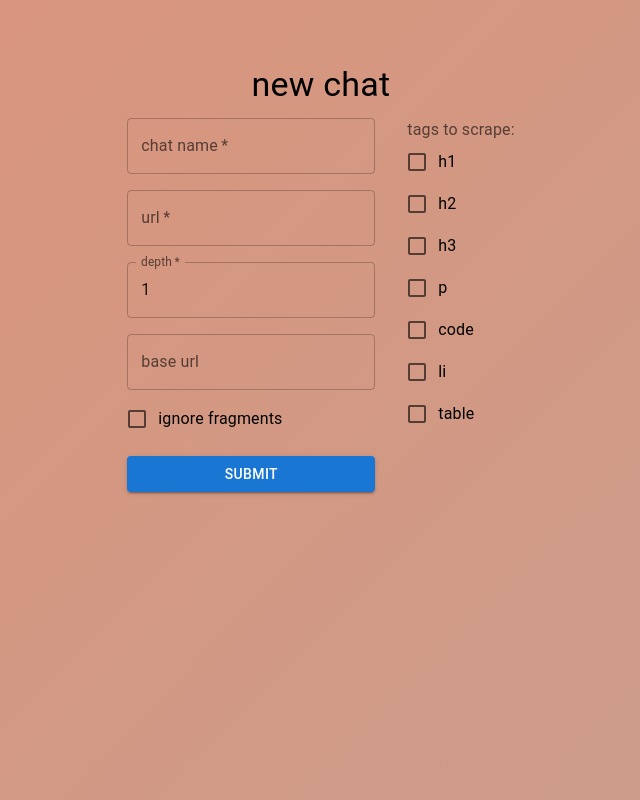
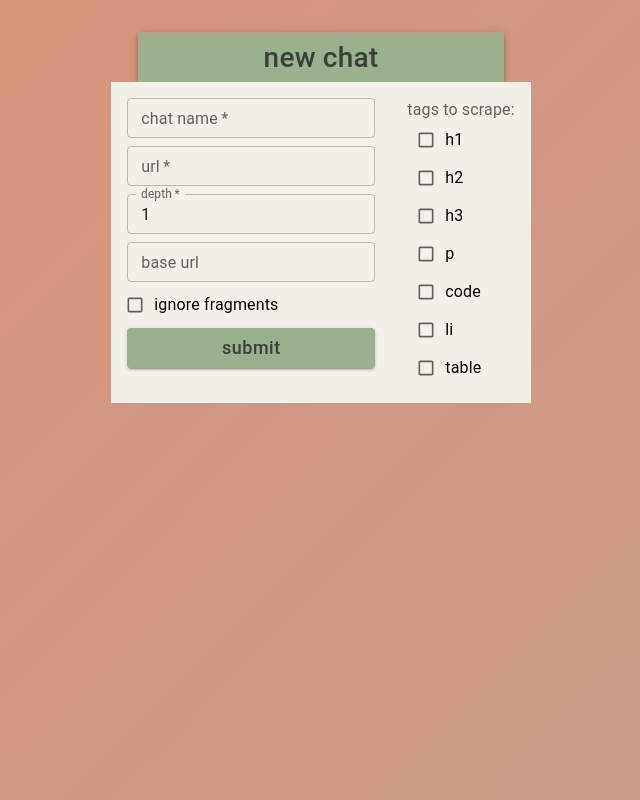
Before and after one commit to tfsingh/mirage, a React (Vite) app: page / in a window 1280 px wide. Both pictures are taken after a click on the button 1172 px from the left and 64 px from the top of the page. Shown: the whole page, without its empty margins (319-959 px from the left). Built offline with nearby package versions, Linux system fonts and the light colour scheme.

Commit message:
Fixed spacing issues, implemented config background

```diff
--- a/src/Config.tsx
+++ b/src/Config.tsx
@@ -1,6 +1,6 @@
 import React, { useState } from 'react';
 import axios from 'axios';
-import { Button, TextField, Checkbox, FormControlLabel, FormGroup, Typography, Box, FormControl, FormLabel, Tooltip } from '@mui/material';
+import { AppBar, Button, TextField, Checkbox, FormControlLabel, FormGroup, Typography, Box, FormControl, FormLabel, Tooltip, Container } from '@mui/material';
 import './App.css';
 
 
@@ -10,7 +10,7 @@ const Config = () => {
     const [selectedTags, setSelectedTags] = useState<string[]>([]);
     const [baseUrl, setBaseUrl] = useState('');
     const [ignoreFragments, setIgnoreFragments] = useState(false);
-    const [depth, setDepth] = useState(1);
+    const [depth, setDepth] = useState('1');
 
     const handleUrlChange = (event: React.ChangeEvent<HTMLInputElement>) => {
         setUrl(event.target.value);
@@ -96,17 +96,19 @@ const Config = () => {
     };
 
     return (
-        <Box display="flex" flexDirection="column" alignItems="center" justifyContent="center" m={4}>
-
-            <Box display="flex" flexDirection="column" alignItems="center" justifyContent="center" mb={0} >
-                <Typography variant="h4" gutterBottom>
+        <Container>
+            <AppBar position="static" color="default" sx={{
+                alignItems: 'center', justifyContent: 'center', width: '366px', maxWidth: '600px', margin: '0 auto', height: '50px', bgcolor: '#9ab08f'
+            }}>
+                <Typography variant="h6" gutterBottom sx={{ mt: 1.5, fontSize: '28px', color: '#3a4037' }}>
                     new chat
                 </Typography>
-            </Box>
+            </AppBar>
 
-            <Box display="flex" flexDirection="row" alignItems="flex-start" justifyContent="center">
-                <Box display="flex" flexDirection="column" alignItems="center" justifyContent="center" mr={4} >
-                    <FormControl component="form" onSubmit={handleSubmit} variant="standard" sx={{ width: '100%', maxWidth: '500px' }}>
+            <Box sx={{ display: 'flex', justifyContent: 'center', width: '100%' }}>
+                <Box sx={{ backgroundColor: 'white', display: 'flex', flexDirection: 'row', justifyContent: 'center', alignItems: 'flex-start', p: 1, margin: '0 auto', maxWidth: '600px', width: 'auto', bgcolor: '#F2F1E9' }}>
+                    <Box sx={{ backgroundColor: 'white', display: 'flex', flexDirection: 'column', alignItems: 'center', justifyContent: 'center', mr: 2, p: 1, maxWidth: '650px', bgcolor: '#F2F1E9' }}>
+                        <FormControl component="form" onSubmit={handleSubmit} variant="standard" sx={{ width: '100%', bgcolor: '#F2F1E9' }}>
                             <TextField
                                 label="chat name"
                                 variant="outlined"
@@ -114,7 +116,8 @@ const Config = () => {
                                 onChange={(e) => setName(e.target.value)}
                                 fullWidth
                                 required
-                            sx={{ mb: 2 }}
+                                size="small"
+                                sx={{ mb: 1 }}
                                 inputProps={{ maxLength: 20 }}
                             />
                             <TextField
@@ -124,9 +127,23 @@ const Config = () => {
                                 onChange={handleUrlChange}
                                 fullWidth
                                 required
-                            sx={{ mb: 2 }}
+                                size="small"
+                                sx={{ mb: 1 }}
                             />
-                        <Tooltip title="unique links to scrape" placement="left">
+                            <Tooltip
+                                title="unique links to scrape"
+                                placement="left"
+                                PopperProps={{
+                                    modifiers: [
+                                        {
+                                            name: 'offset',
+                                            options: {
+                                                offset: [0, -10],
+                                            },
+                                        },
+                                    ],
+                                }}
+                            >
                                 <TextField
                                     label="depth"
                                     type="number"
@@ -135,45 +152,73 @@ const Config = () => {
                                     onChange={handleDepthChange}
                                     fullWidth
                                     required
+                                    size="small"
                                     inputProps={{ min: 1, max: 300 }}
-                                sx={{ mb: 2 }}
+                                    sx={{ mb: 1 }}
                                 />
                             </Tooltip>
-                        <Tooltip title="url to restrict scraping to" placement="left">
+
+                            <Tooltip
+                                title="url to restrict scraping to"
+                                placement="left"
+                                PopperProps={{
+                                    modifiers: [
+                                        {
+                                            name: 'offset',
+                                            options: {
+                                                offset: [0, -10],
+                                            },
+                                        },
+                                    ],
+                                }}>
                                 <TextField
                                     label="base url"
                                     variant="outlined"
                                     value={baseUrl}
                                     onChange={handleBaseUrlChange}
                                     fullWidth
-                                sx={{ mb: 1 }}
+                                    size="small"
+                                    sx={{ mb: 0.5 }}
                                 />
                             </Tooltip>
                             <FormControlLabel
-                            control={<Checkbox checked={ignoreFragments} onChange={handleIgnoreFragmentsChange} />}
+                                control={<Checkbox size="small" checked={ignoreFragments} onChange={handleIgnoreFragmentsChange} />}
                                 label="ignore fragments"
-                            sx={{ mb: 2 }}
+                                sx={{ mb: 0.5 }}
                             />
-                        <Button type="submit" variant="contained" color="primary">
+
+                            <Button type="submit" variant="contained" color="primary" size="small"
+                                sx={{
+                                    bgcolor: '#9ab08f',
+                                    color: '#3a4037',
+                                    textTransform: 'lowercase',
+                                    fontSize: '18px',
+                                    '&:hover': {
+                                        bgcolor: '#9ab08f',
+                                        color: '#3a4037',
+                                    }
+                                }}>
                                 submit
                             </Button>
                         </FormControl>
                     </Box>
 
-                <Box display="flex" flexDirection="column" alignItems="flex-start" justifyContent="center">
+                    <Box sx={{ backgroundColor: 'white', display: 'flex', flexDirection: 'column', alignItems: 'flex-start', justifyContent: 'center', p: 1, bgcolor: '#F2F1E9' }}>
                         <FormGroup>
-                        <FormLabel>tags to scrape:</FormLabel>
+                            <FormLabel component="legend">tags to scrape:</FormLabel>
                             {['h1', 'h2', 'h3', 'p', 'code', 'li', 'table'].map((tag) => (
                                 <FormControlLabel
                                     key={tag}
-                                control={<Checkbox value={tag} checked={selectedTags.includes(tag)} onChange={handleTagChange} />}
+                                    control={<Checkbox size="small" value={tag} checked={selectedTags.includes(tag)} onChange={handleTagChange} />}
                                     label={tag}
+                                    sx={{ margin: 0, padding: 0 }}
                                 />
                             ))}
                         </FormGroup>
                     </Box>
                 </Box>
             </Box>
+        </Container>
     );
 };
 
--- a/src/Dashboard.tsx
+++ b/src/Dashboard.tsx
@@ -1,5 +1,5 @@
 import React, { useEffect, useRef, useState } from 'react';
-import { Box, List, ListItem, ListItemText, TextField, AppBar, Toolbar, Typography, IconButton, Container } from '@mui/material';
+import { Box, List, ListItem, ListItemText, TextField, AppBar, Toolbar, Typography, IconButton, Container, Tooltip } from '@mui/material';
 import DeleteIcon from '@mui/icons-material/Delete';
 import AddIcon from '@mui/icons-material/Add';
 import SendIcon from '@mui/icons-material/Send';
@@ -77,21 +77,31 @@ const Dashboard = () => {
       <Box sx={{ display: 'flex', height: '92vh', flexDirection: 'column', m: 0 }}>
         <AppBar position="static" sx={{ bgcolor: '#9ab08f', m: 0 }}>
           <Toolbar sx={{ m: 0, p: 0 }}>
-            <Typography variant="h6" noWrap component="div" sx={{ flexGrow: 1 }}>
+            <div style={{ flexGrow: 1 }}></div>
+
+            <Typography variant="h6" noWrap component="div" sx={{ flexGrow: 1, fontSize: '28px', display: 'flex', justifyContent: 'center', ml: '90px', color: '#3a4037' }}>
               mirage
             </Typography>
-            <IconButton color="inherit" onClick={handleClearChat}>
-              <DeleteIcon />
+
+            <div style={{ flexGrow: 1 }}></div>
+
+            <IconButton onClick={handleClearChat}>
+              <Tooltip title="clear chat" placement="top">
+                <DeleteIcon />
+              </Tooltip>
             </IconButton>
-            <IconButton color="inherit" onClick={() => setShowConfig(true)}>
-              <AddIcon />
+            <IconButton onClick={() => setShowConfig(true)}>
+              <Tooltip title="create new chat" placement="top">
+                <AddIcon />
+              </Tooltip>
             </IconButton>
           </Toolbar>
         </AppBar>
 
+
         <Box sx={{ display: 'flex', flexGrow: 1, overflow: 'hidden', boxShadow: 4 }}>
-          <List sx={{ minWidth: '20%', overflowY: 'auto', bgcolor: '#BCC6BC', m: 0 }}>
-            {chats.map((chat) => (
+          <List sx={{ minWidth: '20%', overflowY: 'auto', bgcolor: '#BCC6BC', m: 0, mt: -1 }}>
+            {chats.map((chat, i) => (
               <ListItem
                 button
                 key={chat.model_id}
@@ -105,11 +115,11 @@ const Dashboard = () => {
 
           <Box sx={{ flexGrow: 1, display: 'flex', flexDirection: 'column' }}>
             <Box
-              sx={{ flexGrow: 1, overflow: 'auto', p: 3, bgcolor: '#F2F1E9', whiteSpace: 'pre-wrap', wordBreak: 'break-word' }}
+              sx={{ flexGrow: 1, overflow: 'auto', p: 3, bgcolor: '#F2F1E9', whiteSpace: 'pre-wrap', wordBreak: 'break-word', mb: -3, mt: -1 }}
               ref={messagesContainerRef}
             >
               {currentChat !== null && messages[currentChat]?.map((msg: Message, index: number) => (
-                <Typography key={index} sx={{ textAlign: 'left', overflowWrap: 'break-word' }}>
+                <Typography key={index} sx={{ textAlign: 'left', overflowWrap: 'break-word', mb: 1 }}>
                   {msg.text}
                 </Typography>
               ))}
@@ -125,7 +135,7 @@ const Dashboard = () => {
                 sx={{ mr: 1 }}
               />
               <IconButton color="primary" onClick={handleSendMessage}>
-                <SendIcon />
+                <SendIcon sx={{ color: 'grey' }} />
               </IconButton>
             </Box>
           </Box>
```
Lines whose indentation alone changed are shown as unchanged.
